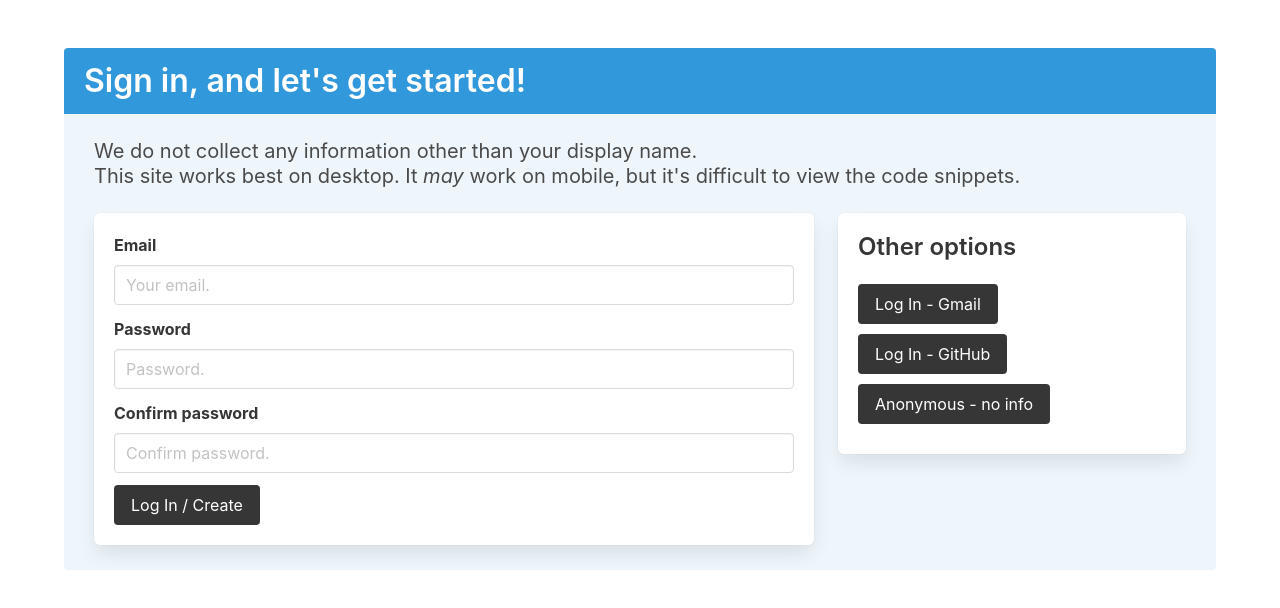
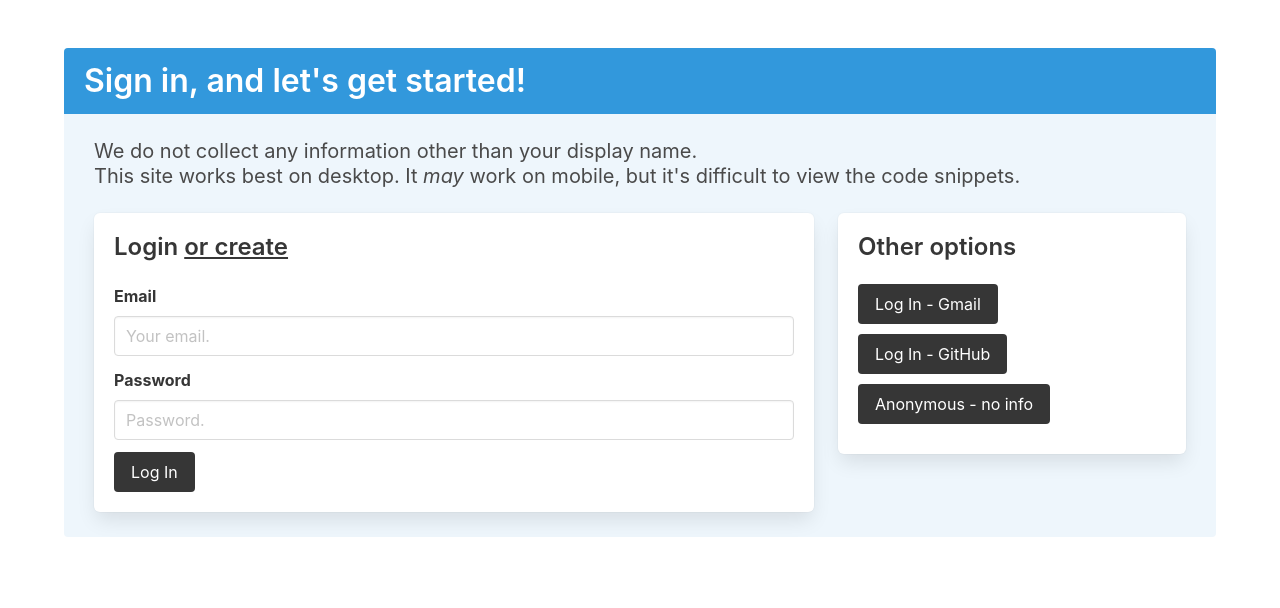
Before and after one commit to kewbish/dih, a Vue app: page /#/login in a window 1280 px wide. Shown: the top 608 px of the page. Built offline with nearby package versions, Linux system fonts and the light colour scheme; no server answers; what vue-showdown would draw is missing.

Commit message:
Add switching form

```diff
--- a/src/components/Login.vue
+++ b/src/components/Login.vue
@@ -13,8 +13,23 @@
           </p>
           <div class="tile is-ancestor">
               <div class="tile is-parent">
-                  <div class="tile is-child">
-                    <div class="box">
+                <div class="tile is-child box">
+                  <div class="login" v-if="loginSwitch">
+                      <h1 class="title is-4">Login <a @click="switchLogin">or create</a></h1>
+                      <div class="field">
+                          <label class="label">Email</label>
+                          <div class="control"><input class="input" type="email" v-model="email" placeholder="Your email."></div>
+                      </div>
+                      <div class="field">
+                          <label class="label">Password</label>
+                          <div class="control"><input class="input" type="password" v-model="pass" placeholder="Password."></div>
+                      </div>
+                      <div class="field">
+                          <div class="control"><button class="button is-dark" @click="loginEmail()">Log In</button></div>
+                      </div>
+                    </div>
+                    <div class="create" v-else>
+                      <h1 class="title is-4">Create account <a @click="switchLogin">or login</a></h1>
                       <div class="field">
                           <label class="label">Email</label>
                           <div class="control"><input class="input" type="email" v-model="email" placeholder="Your email."></div>
@@ -28,11 +43,11 @@
                           <div class="control"><input class="input" type="password" v-model="passrep" placeholder="Confirm password."></div>
                       </div>
                       <div class="field">
-                          <div class="control"><button class="button is-dark" @click="loginEmail()">Log In / Create</button></div>
+                          <div class="control"><button class="button is-dark" @click="createEmail()">Create</button></div>
                       </div>
                      </div>
                   </div>
-              </div>
+               </div>
               <div class="tile is-4 is-parent">
                   <div class="tile is-child">
                       <div class="box">
@@ -62,6 +77,7 @@ import "firebase/auth";
 export default {
   data: function () {
     return {
+        loginSwitch: true,
         email: null,
         pass: null,
         passrep: null,
@@ -69,6 +85,9 @@ export default {
     }
   },
   methods: {
+    switchLogin() {
+      this.loginSwitch = !this.loginSwitch;
+    },
     loginGoogle() {
       const provider = new firebase.auth.GoogleAuthProvider();
       this.login(provider);
```
